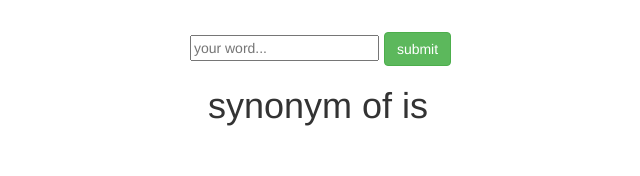
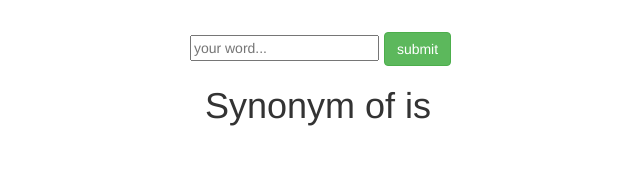
Before and after one commit to thailh12/English, a React (Create React App) app: page / in a window 1280 px wide. Shown: the top 176 px of the page, without its empty margins (322-962 px from the left). Built offline with nearby package versions, Linux system fonts and the light colour scheme.

Commit message:
nothing change

```diff
--- a/src/App.jsx
+++ b/src/App.jsx
@@ -35,7 +35,7 @@ class App extends Component {
           submit
         </button>
         <div>
-          <h1>synonym of {this.state.word} is</h1><h2>{this.state.description}</h2>
+          <h1>Synonym of {this.state.word} is</h1><h2>{this.state.description}</h2>
         </div>
       </div>
     )
```
